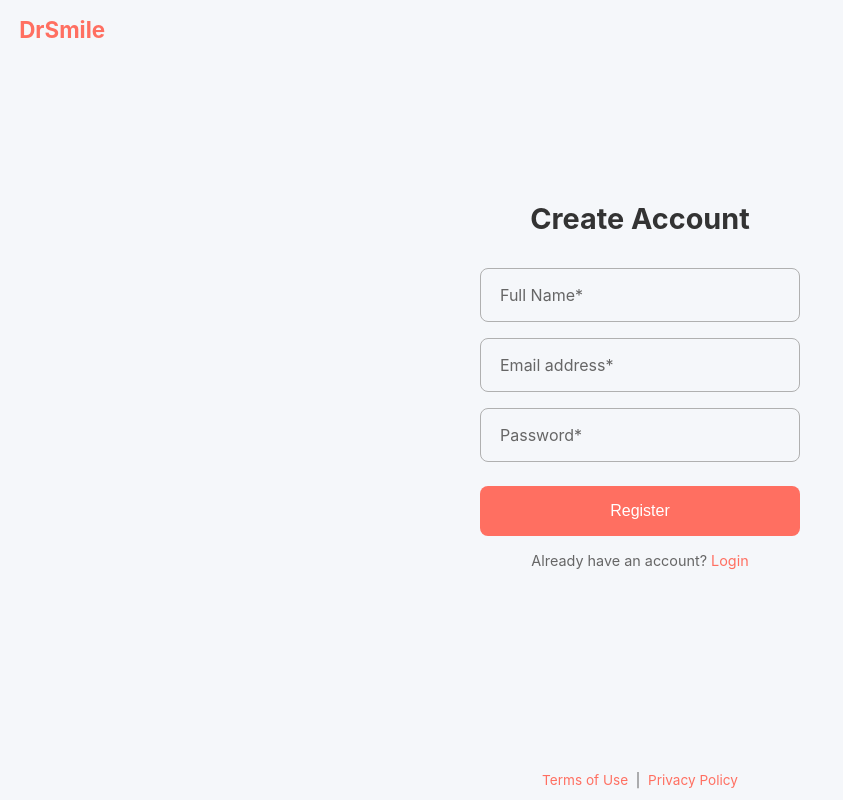
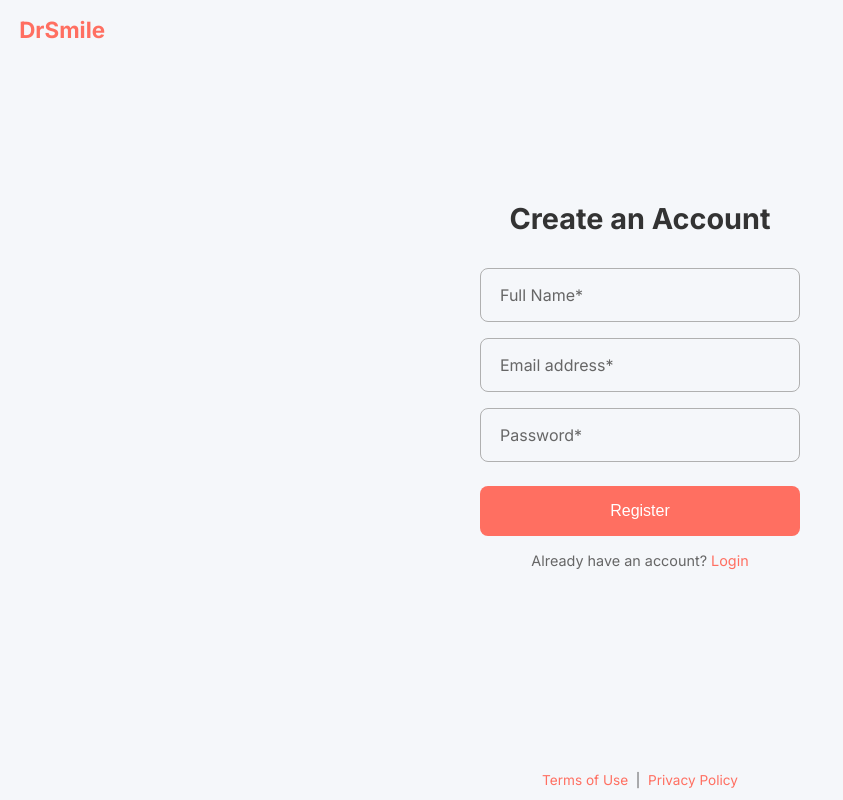
Before and after one commit to XynaxDev/DrSmile, a Flask app: page /register in a window 1280 px wide. Shown: the whole page, without its empty margins (0-843 px from the left). Run offline with Flask 3, Linux system fonts and the light colour scheme.

Commit message:
Fixed page layout of each

```diff
--- a/templates/auth/check_email.html
+++ b/templates/auth/check_email.html
@@ -5,6 +5,9 @@
     <meta charset="UTF-8">
     <title>Check Your Email - DrSmile</title>
     <link rel="stylesheet" href="{{ url_for('static', filename='css/login.css') }}">
+    <!-- font Inter-->
+    <link href="https://fonts.googleapis.com/css2?family=Inter:ital,opsz,wght@0,14..32,100..900;1,14..32,100..900&display=swap" rel="stylesheet">
+
 </head>
 
 <body>
--- a/templates/auth/login.html
+++ b/templates/auth/login.html
@@ -5,6 +5,10 @@
     <meta charset="UTF-8">
     <title>{% block title %}Login{% endblock %} - DrSmile</title>
     <link rel="stylesheet" href="{{ url_for('static', filename='css/login.css') }}">
+    <!-- font Inter-->
+    <link rel="preconnect" href="https://fonts.googleapis.com">
+    <link rel="preconnect" href="https://fonts.gstatic.com" crossorigin>
+    <link href="https://fonts.googleapis.com/css2?family=Inter:ital,opsz,wght@0,14..32,100..900;1,14..32,100..900&display=swap" rel="stylesheet">
     {% block head %}{% endblock %}
 </head>
 
--- a/templates/auth/register.html
+++ b/templates/auth/register.html
@@ -11,7 +11,7 @@
 
 {% block title_class %}register-title{% endblock %}
 
-{% block page_title %}Create Account{% endblock %}
+{% block page_title %}Create an Account{% endblock %}
 
 {% block content %}
 <form method="POST" class="register-form">
```
